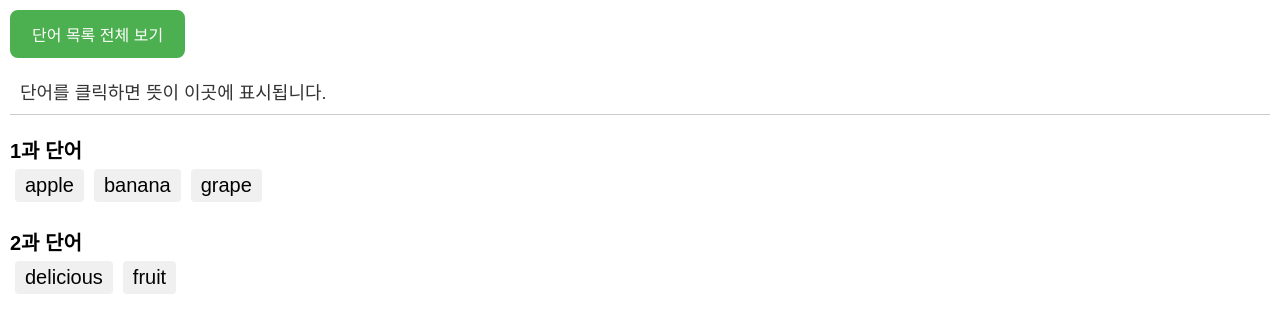
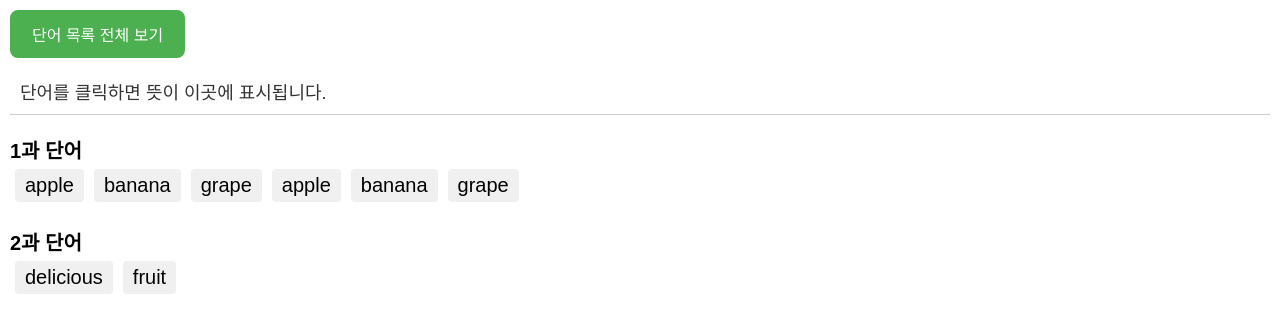
Before and after one commit to nmyway77/test, a plain HTML site: page index.html in a window 1280 px wide. Drawn offline with Linux system fonts and the light colour scheme.

Commit message:
Update index.html

```diff
--- a/index.html
+++ b/index.html
@@ -52,6 +52,9 @@
       const dictionary = [
         { heading: '1과 단어' },
         { word: 'apple',     meaning: '사과' },
+        { word: 'banana',    meaning: '바나나' },
+        { word: 'grape',     meaning: '포도' },
+                { word: 'apple',     meaning: '사과' },
         { word: 'banana',    meaning: '바나나' },
         { word: 'grape',     meaning: '포도' },
         { heading: '2과 단어' },
```
